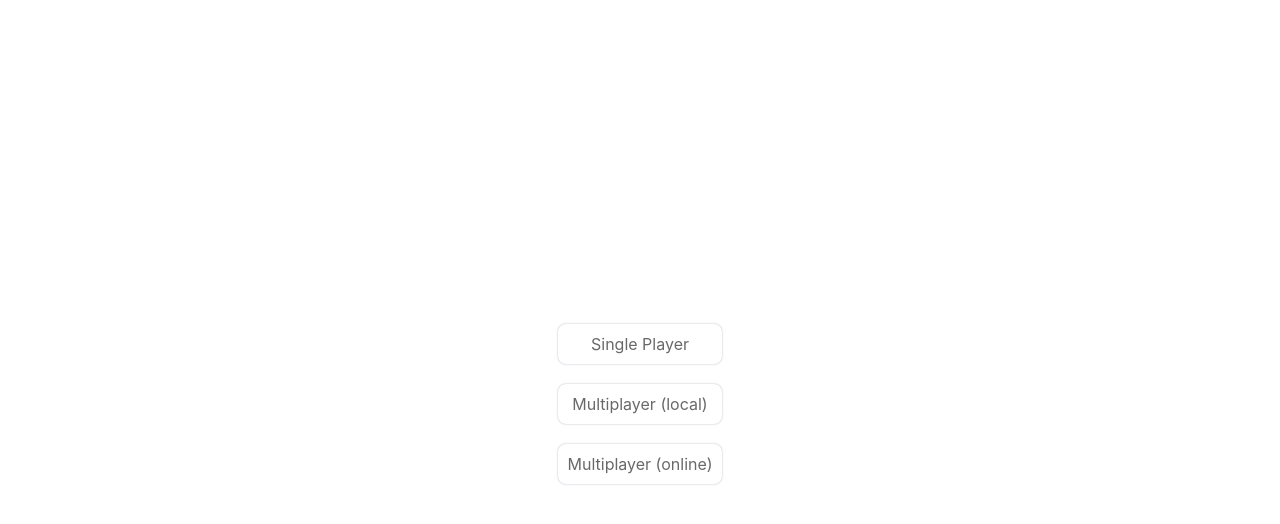
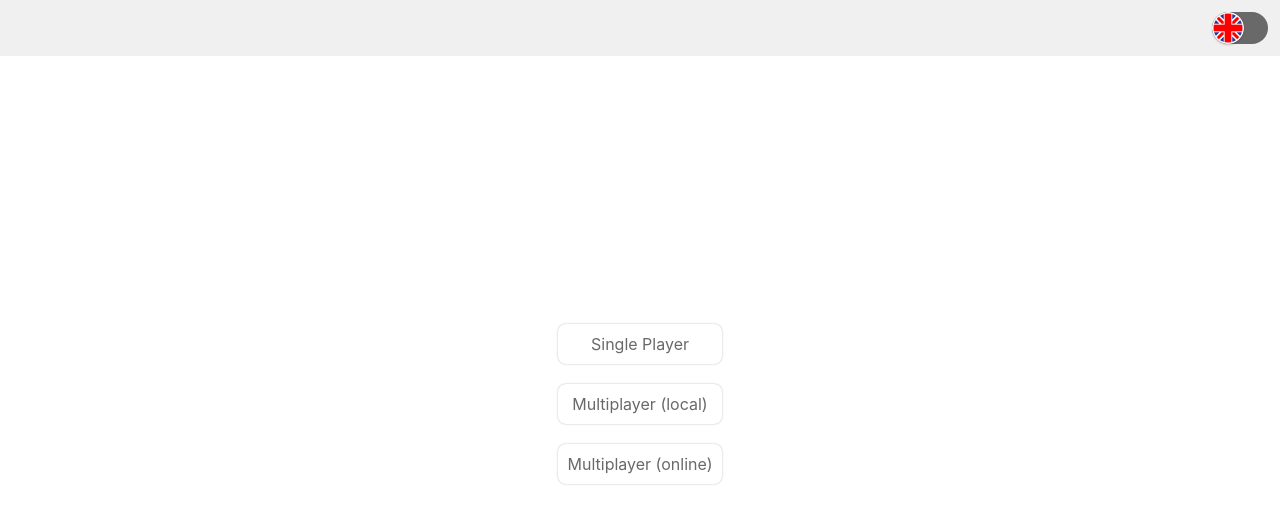
Before and after one commit to MSzostaq/tic-tac-toe, a React (Create React App) app: page / in a window 1280 px wide. Shown: the top 524 px of the page. Built offline with nearby package versions, Linux system fonts and the light colour scheme.

Commit message:
added Navbar to main view

```diff
--- a/src/views/MainMenu.jsx
+++ b/src/views/MainMenu.jsx
@@ -14,6 +14,7 @@ import {
 import { theme } from "themes/light";
 import Dashboard from "views/Dashboard";
 import Game from "views/Game";
+import Navbar from "components/Navbar";
 
 const Wrapper = styled.div`
   height: 100%;
@@ -24,6 +25,7 @@ const MainMenu = () => {
     <Router>
       <ThemeProvider theme={theme}>
         <Wrapper>
+          <Navbar />
           <Switch>
             <Route exact path="/">
               <Dashboard />
```
